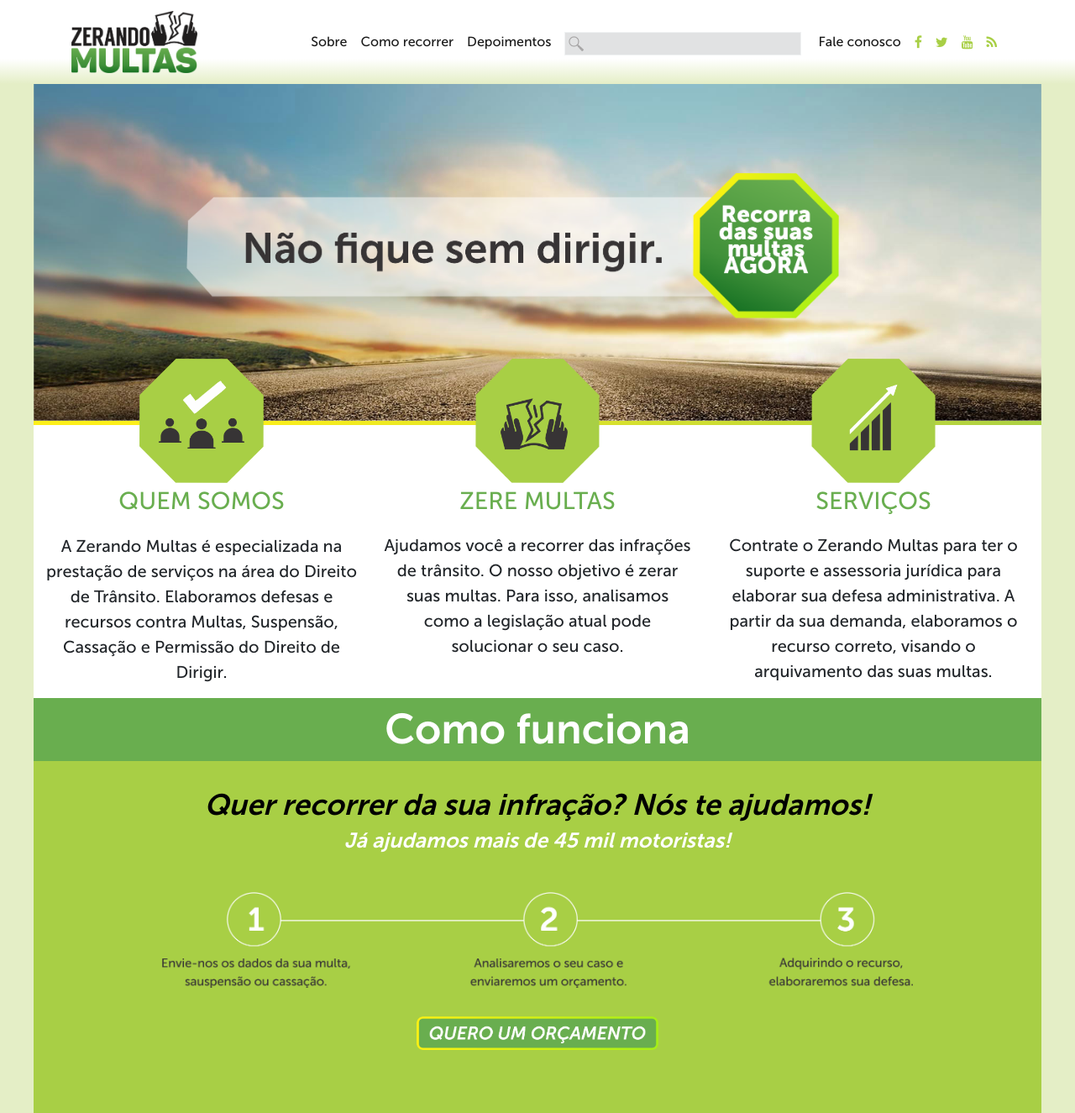
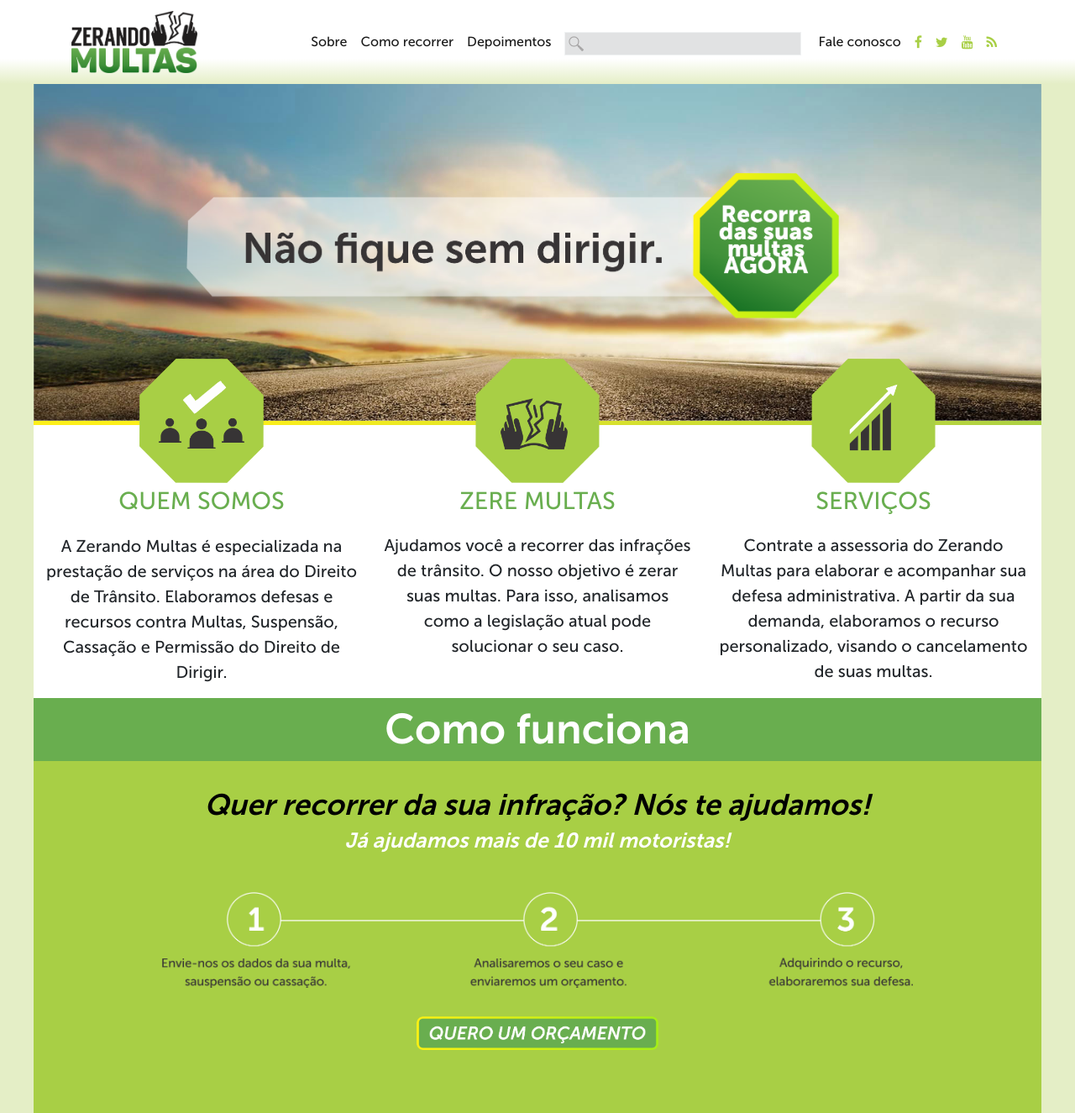
Before and after one commit to zerandomultasrepo/zerandomultas, a Django app: page / in a window 1280 px wide. Shown: the top 1325 px of the page at 84% size. Run offline with Django 3.2, Linux system fonts and the light colour scheme; some libraries are stand-ins or nearby versions.

Commit message:
Fix first client interation

```diff
--- a/occurrences/static/assets/js/mainController.js
+++ b/occurrences/static/assets/js/mainController.js
@@ -46,18 +46,33 @@ $("#plainSelect").on('change', function() {
         $("#lb_planValue").text('0,00');
     }
     if(value == 1){
-        $("#lb_planValue").text('88,38');
+        $("#lb_planValue").text('40,00');
     }
     if(value == 2){
-        $("#lb_planValue").text('130,16');
+        $("#lb_planValue").text('60,00');
     }
     if(value == 3){
-        $("#lb_planValue").text('195,23');
+        $("#lb_planValue").text('100,00');
     }
     if(value == 4){
-        $("#lb_planValue").text('293,47');
+        $("#lb_planValue").text('140,00');
     }
     if(value == 5){
-        $("#lb_planValue").text('293,47');
+        $("#lb_planValue").text('250,00');
+    }
+    if(value == 6){
+        $("#lb_planValue").text('300,00');
+    }
+    if(value == 7){
+        $("#lb_planValue").text('500,00');
+    }
+    if(value == 8){
+        $("#lb_planValue").text('1000,00');
+    }
+    if(value == 9){
+        $("#lb_planValue").text('2500,00');
+    }
+    if(value == 10){
+        $("#lb_planValue").text('5000,00');
     }
 });
--- a/server/templates/index.html
+++ b/server/templates/index.html
@@ -86,7 +86,7 @@
                                     </div>
                                     <div class="row">
                                         <div class="col">
-                                            <p class="lead text-center d-inline-block infoUs">Contrate o Zerando Multas para ter o suporte e assessoria jurídica para elaborar sua defesa administrativa. A partir da sua demanda, elaboramos o recurso correto, visando o arquivamento das suas multas.</p>
+                                            <p class="lead text-center d-inline-block infoUs">Contrate a assessoria do Zerando Multas para elaborar e acompanhar sua defesa administrativa. A partir da sua demanda, elaboramos o recurso personalizado, visando o cancelamento de suas multas.</p>
                                         </div>
                                     </div>
                                 </div>
@@ -109,7 +109,7 @@
                     <div class="col-12 text-center" style="background-color: #A8CF45;font-size: 50px;color: #ffffff;">
                         <div class="container-fluid text-center" style="padding: 26px;">
                             <p class="lead fontMuseoSans700" style="color: #000000;font-size: 70%;"><em>Quer recorrer da sua infração? Nós te ajudamos!</em></p>
-                            <p class="lead fontMuseoSans700" style="color: #ffffff;font-size: 50%;margin: -18px -18px 20px;"><em>Já ajudamos mais de 45 mil motoristas!</em></p><img class="img-fluid" src="{% static "assets/img/fluxo_principal.png" %}" style="margin: 22px;width: 80%;">
+                            <p class="lead fontMuseoSans700" style="color: #ffffff;font-size: 50%;margin: -18px -18px 20px;"><em>Já ajudamos mais de 10 mil motoristas!</em></p><img class="img-fluid" src="{% static "assets/img/fluxo_principal.png" %}" style="margin: 22px;width: 80%;">
                             <p class="lead" style="color: #ffffff;font-size: 20px;margin: -18px -18px 20px;"><a href="#"><img class="img-fluid" src="{% static "assets/img/bt_quero_orcamento_principal.png" %}" id="btQueroOrcamento" style="width: 25%;margin: 30px;"></a></p>
                         </div>
                     </div>
@@ -130,12 +130,15 @@
                 <div class="container forms" style="width: 70%;margin: -30% 17%;padding: 0px 15px 20px 15px;">
                     <p class="lead fontMuseoSans900" style="color: #FFFFFF;font-size: 130%;padding: 10px 0px 0px 0px;"><strong>PREENCHA O FORMULÁRIO ABAIXO</strong></p>
                     <div id="div_contato" style="background-color: #ffffff;">
-                        <p class="lead fontMuseoSans500" style="font-size: 120%;">As informações contidas nesse formulário são necessárias para nossa equipe elaborar a melhor defesa administrativa para o seu caso. Lembre de colocar as informações corretas.</p>
+                        <p class="lead fontMuseoSans500" style="font-size: 120%;">As informações contidas nesse formulário são necessárias para nossa equipe elaborar a melhor defesa administrativa para o seu caso. Lembre-se de colocar as informações corretas.</p>
+                        <p class="lead fontMuseoSans500" style="font-size: 120%;">Selecione a categoria da sua multa abaixo e efetue o pagamento. Entraremos em contato e iremos elaborar o seu recurso.</p>
                         <div class="col">
                             <div class="row">
                                 <div class="col" style="margin: 20px 0px 10px 0px;"><input type="text" required="" placeholder="NOME" maxlength="120" pattern="[A-Za-zÁ-Úá-úÂ-û-â-û.çÃ-Õã-õ\s]+$" class="input-contact"></div>
                                 <div class="col" style="margin: 20px 0px 10px 0px;">
-                                    <div class="dropdow"><select class="custom-select input-contact" name="plan_selection" id="plainSelect"><option value="0" selected="">ESCOLHA SEU PLANO</option><option value="1">MULTA LEVE</option><option value="2">MULTA MÉDIA</option><option value="3">MULTA GRAVE</option><option value="4">MULTA GRAVÍSSIMA</option><option value="5">MULTA COM FATOR MULTIPLICADOR</option></select></div>
+                                    <div class="dropdow"><select class="custom-select input-contact" name="plan_selection" id="plainSelect"><option value="0" selected="">ESCOLHA SEU PLANO</option><option value="1">Leve</option>
+                                        <option value="2">Média</option><option value="3">Grave</option><option value="4">Gravíssima</option><option value="5">Gravíssima (2x)</option><option value="6">Gravíssima (3x)</option>
+                                        <option value="7">Gravíssima (5x)</option><option value="8">Gravíssima (10x)</option><option value="9">Gravíssima (20x)</option><option value="10">Gravíssima (60x)</option></select></div>
                                 </div>
                             </div>
                             <div class="row">
@@ -245,7 +248,7 @@
                     </div>
                     <div class="row">
                         <div class="col">
-                            <p class="lead fontMuseoSans700Italic" style="font-size: 150%;margin: -18px -18px 20px;color: white;">Já ajudamos mais de 45 mil motoristas!<br></p>
+                            <p class="lead fontMuseoSans700Italic" style="font-size: 150%;margin: -18px -18px 20px;color: white;">Já ajudamos mais de 10 mil motoristas!<br></p>
                         </div>
                     </div>
                     <div class="row">
```
